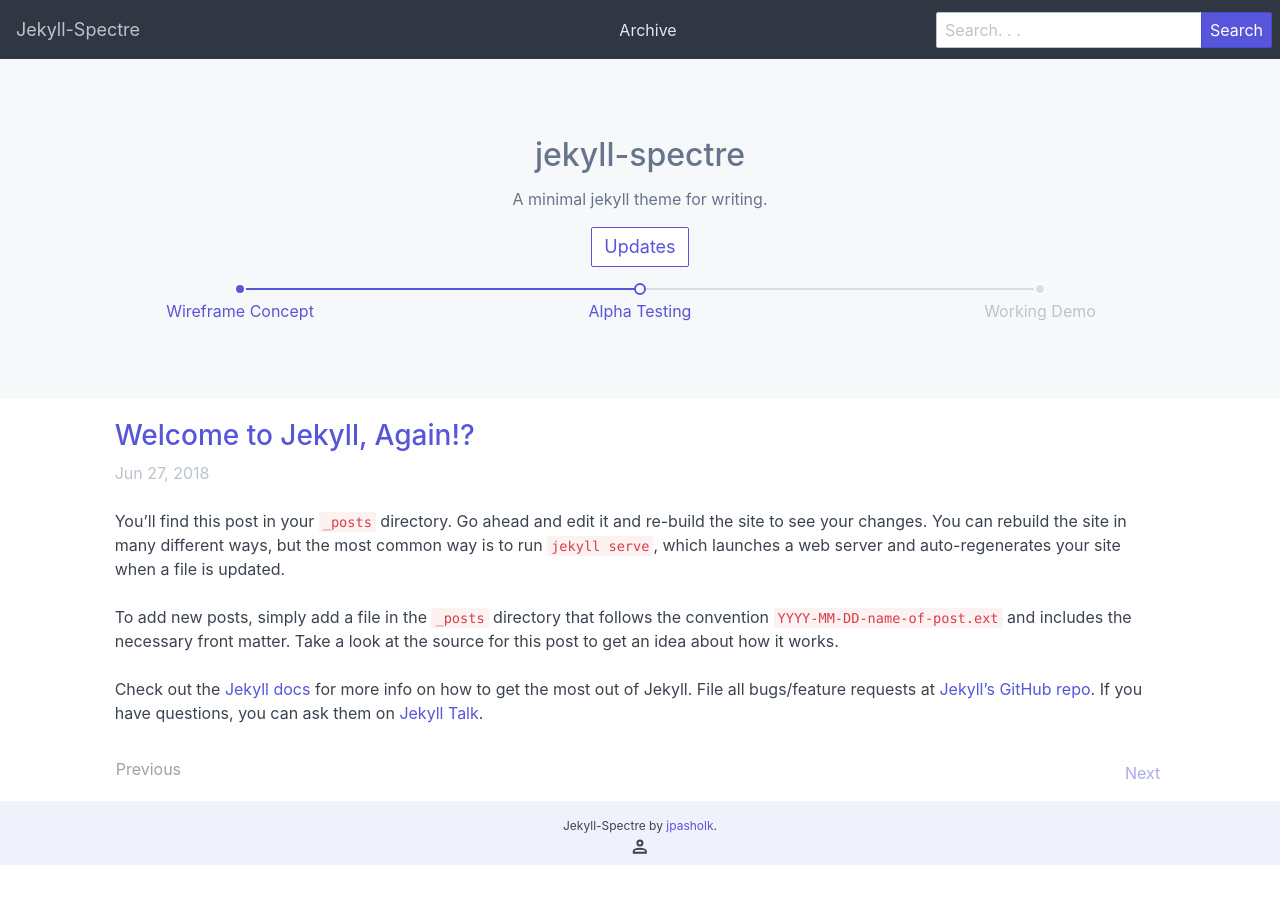
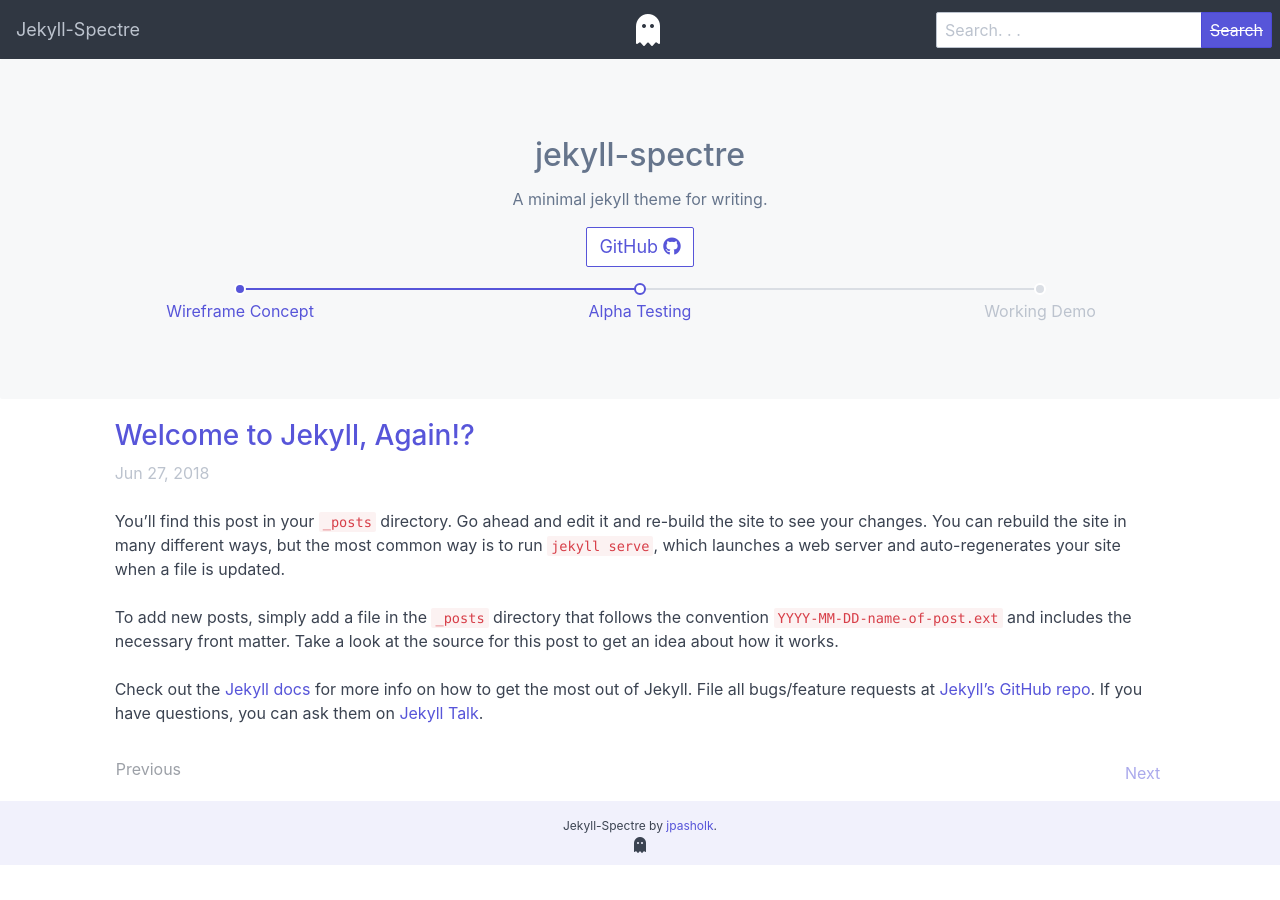
Before and after one commit to jpasholk/jekyll-spectre, a Jekyll site: the page built from index.html, in a window 1280 px wide. Built offline with Jekyll 4.4.1, drawn with Linux system fonts in a browser that asks for light colours; nearby versions of some CDN libraries; the list of posts is cut into pages by our own code.

Commit message:
Adding icons and more

```diff
--- a/_includes/footer.html
+++ b/_includes/footer.html
@@ -4,7 +4,7 @@
       <sub>Jekyll-Spectre by <a href="https://twitter.com/jpasholk">jpasholk</a>.</sub>
     </div>
     <div class="text-center">
-      <i class="icon icon-people"></i>
+      <i class="fas fa-ghost"></i>
     </div>
   </section>
 </footer>
--- a/_includes/head.html
+++ b/_includes/head.html
@@ -69,6 +69,9 @@
   <link rel="stylesheet" href="https://unpkg.com/spectre.css/dist/spectre-exp.min.css">
   <link rel="stylesheet" href="https://unpkg.com/spectre.css/dist/spectre-icons.min.css">
 
+  <!-- Font Awsesome CSS -->
+  <link rel="stylesheet" href="https://use.fontawesome.com/releases/v5.4.2/css/all.css" integrity="sha384-/rXc/GQVaYpyDdyxK+ecHPVYJSN9bmVFBvjA/9eOB+pb3F2w2N6fc5qB9Ew5yIns" crossorigin="anonymous">
+
   <!-- syntax highlighting CSS
   <link rel="stylesheet" href="{{ "/assets/css/syntax.css" | relative_url }}" type="text/css">
   -->
--- a/_includes/header.html
+++ b/_includes/header.html
@@ -5,13 +5,13 @@
   </section>
 
   <section class="navbar-center">
-    <a href="#" class="btn btn-link"><span class="text-secondary">Archive</span></a>
+    <i class="fas fa-ghost fa-2x"></i>
   </section>
 
   <section class="navbar-section">
     <div class="input-group input-inline hide-sm">
       <input class="form-input" type="text" placeholder="Search. . .">
-      <button class="btn btn-primary input-group-btn">Search</button>
+      <button class="btn btn-primary input-group-btn"><del>Search</del></button>
     </div>
 
     <button class="btn btn-link show-sm"><del class="text-secondary">Search</del></button>
--- a/_layouts/home.html
+++ b/_layouts/home.html
@@ -9,7 +9,7 @@ layout: default
         <p class="empty-title h2">jekyll-spectre</p>
         <p class="empty-subtitle">A minimal jekyll theme for writing.</p>
       <div class="empty-action">
-        <button class="btn btn-lg"><a href="https://twitter.com/jpasholk">Updates</a></button>
+        <button class="btn btn-lg"><a href="https://github.com/jpasholk/jekyll-spectre">GitHub </a><i class="fab fa-github"></i></button>
       </div>
       <div class="p-2 pt-2">
         <ul class="step">
```
